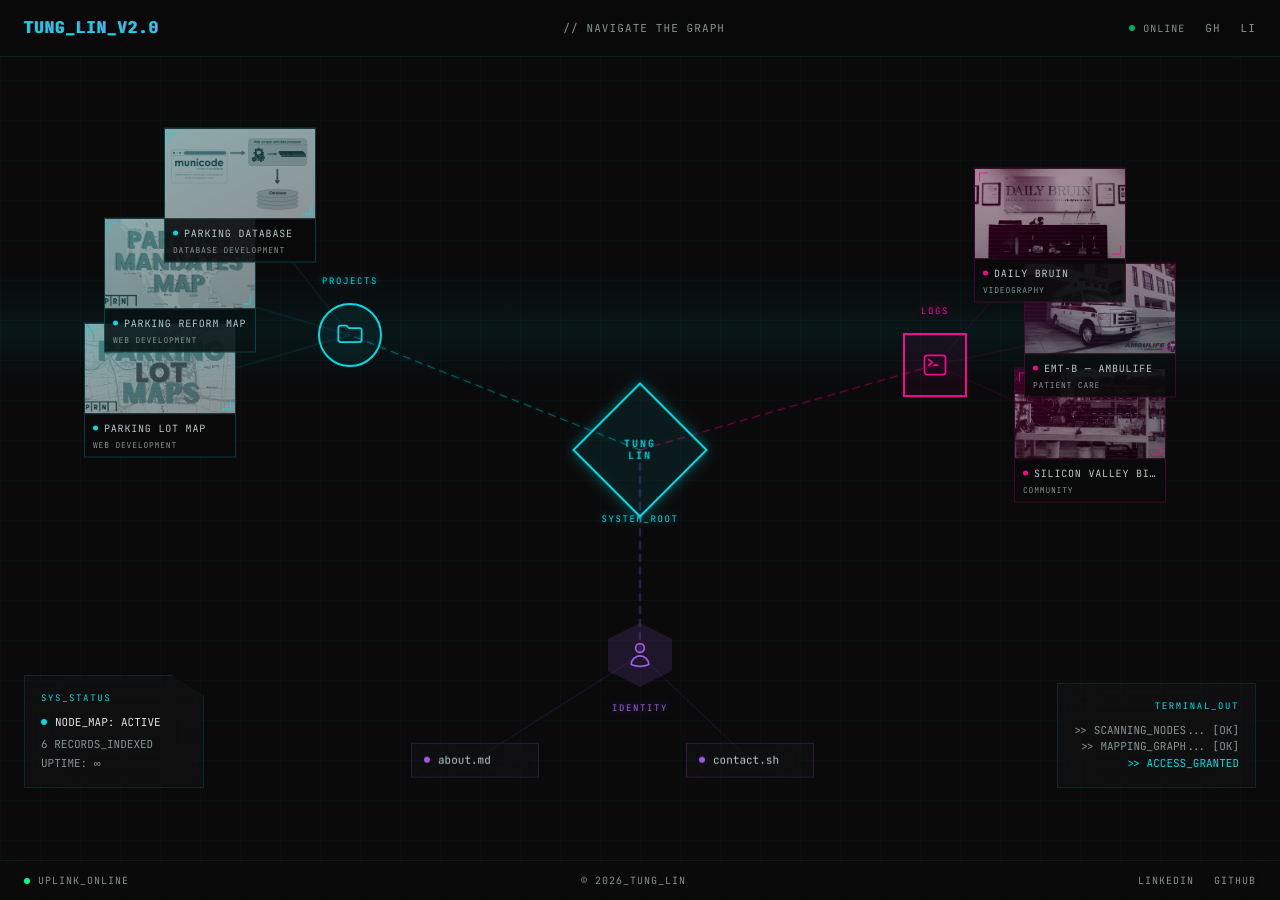
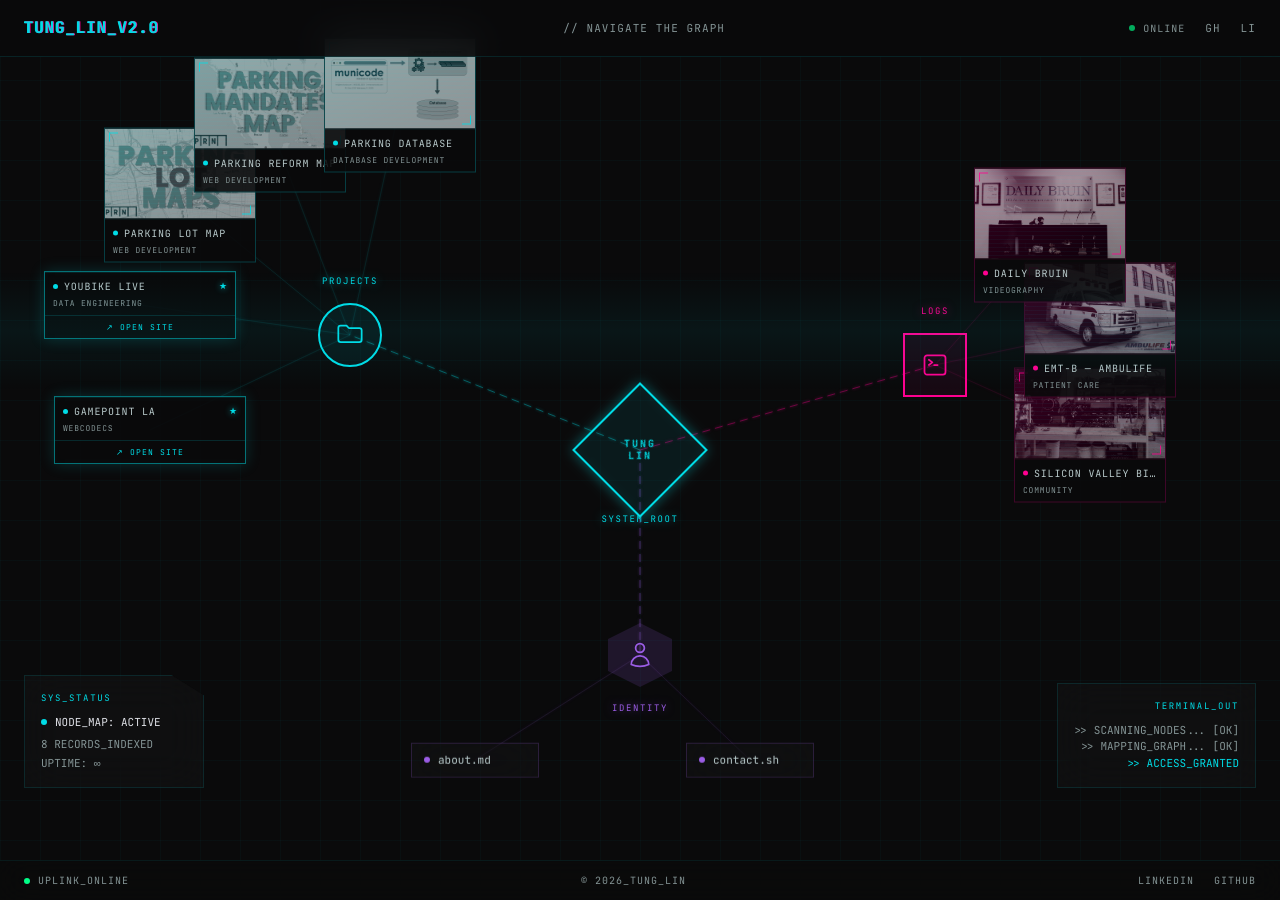
Before and after one commit to tunglinn/tunglinn.github.io, a Jekyll site: the page built from index.html, in a window 1280 px wide. Built offline with Jekyll 4.4.1, drawn with Linux system fonts in a browser that asks for light colours; nearby versions of some CDN libraries.

Commit message:
add projects

```diff
--- a/_config.yml
+++ b/_config.yml
@@ -82,4 +82,4 @@ defaults:
       type: "posts"
     values:
       layout: "post"
-      permalink: "/:title/"
+      permalink: "/post/:title/"
--- a/_layouts/default.html
+++ b/_layouts/default.html
@@ -123,15 +123,18 @@
 
       <!-- PROJECTS leaf nodes -->
       {% assign main_posts = site.posts | where: "type", "main" | sort: "date" | reverse %}
-      {% for post in main_posts limit: 4 %}
+      {% for post in main_posts limit: 6 %}
         {% assign i = forloop.index0 %}
-        {% if i == 0 %}{% assign lx = "calc(-50% - 480px)" %}{% assign ly = "calc(-50% - 60px)" %}{% endif %}
-        {% if i == 1 %}{% assign lx = "calc(-50% - 460px)" %}{% assign ly = "calc(-50% - 165px)" %}{% endif %}
-        {% if i == 2 %}{% assign lx = "calc(-50% - 400px)" %}{% assign ly = "calc(-50% - 255px)" %}{% endif %}
-        {% if i == 3 %}{% assign lx = "calc(-50% - 300px)" %}{% assign ly = "calc(-50% - 300px)" %}{% endif %}
+        {% if i == 0 %}{% assign lx = "calc(-50% - 490px)" %}{% assign ly = "calc(-50% - 20px)" %}{% endif %}
+        {% if i == 1 %}{% assign lx = "calc(-50% - 500px)" %}{% assign ly = "calc(-50% - 145px)" %}{% endif %}
+        {% if i == 2 %}{% assign lx = "calc(-50% - 460px)" %}{% assign ly = "calc(-50% - 255px)" %}{% endif %}
+        {% if i == 3 %}{% assign lx = "calc(-50% - 370px)" %}{% assign ly = "calc(-50% - 325px)" %}{% endif %}
+        {% if i == 4 %}{% assign lx = "calc(-50% - 240px)" %}{% assign ly = "calc(-50% - 345px)" %}{% endif %}
+        {% if i == 5 %}{% assign lx = "calc(-50% - 105px)" %}{% assign ly = "calc(-50% - 320px)" %}{% endif %}
         <div class="graph-node z-20 leaf-node" data-parent="projects"
              style="transform: translate({{ lx }}, {{ ly }});">
-          <a href="{{ post.url }}" class="holo-leaf">
+          <div class="holo-leaf{% if post.featured %} holo-leaf--featured{% endif %}">
+            <a href="{{ post.url }}" class="holo-leaf-link">
               {% if post.img %}
               <div class="holo-img-wrap">
                 <img src="{{ '/img/portfolio/' | append: post.img | relative_url }}"
@@ -143,11 +146,16 @@
               <div class="holo-label">
                 <span class="holo-dot"></span>
                 <span class="holo-title">{{ post.title | default: post.slug | truncate: 20, "" }}</span>
+                {% if post.featured %}<span class="holo-featured-star">★</span>{% endif %}
               </div>
               {% if post.category %}
               <div class="holo-meta">{{ post.category | split: ", " | first }}</div>
               {% endif %}
             </a>
+            {% if post.project_url %}
+            <a href="{{ post.project_url }}" target="_blank" rel="noopener" class="holo-live-btn">↗ open site</a>
+            {% endif %}
+          </div>
         </div>
       {% endfor %}
 
@@ -328,7 +336,8 @@
       </div>
       <div class="panel-body">
         {% for post in main_posts %}
-        <a href="{{ post.url }}" class="panel-row">
+        <div class="panel-row">
+          <a href="{{ post.url }}" class="panel-row-link">
             {% if post.img %}
             <div class="panel-row-thumb">
               <img src="{{ '/img/portfolio/' | append: post.img | relative_url }}"
@@ -345,6 +354,10 @@
             </div>
             <span class="panel-row-arrow">→</span>
           </a>
+          {% if post.project_url %}
+          <a href="{{ post.project_url }}" target="_blank" rel="noopener" class="panel-row-live" title="Open live site">↗</a>
+          {% endif %}
+        </div>
         {% unless forloop.last %}<div class="panel-divider"></div>{% endunless %}
         {% endfor %}
       </div>
@@ -360,7 +373,8 @@
       </div>
       <div class="panel-body">
         {% for post in misc_posts %}
-        <a href="{{ post.url }}" class="panel-row">
+        <div class="panel-row">
+          <a href="{{ post.url }}" class="panel-row-link">
             {% if post.img %}
             <div class="panel-row-thumb">
               <img src="{{ '/img/portfolio/' | append: post.img | relative_url }}"
@@ -377,6 +391,10 @@
             </div>
             <span class="panel-row-arrow">→</span>
           </a>
+          {% if post.project_url %}
+          <a href="{{ post.project_url }}" target="_blank" rel="noopener" class="panel-row-live" title="Open live site">↗</a>
+          {% endif %}
+        </div>
         {% unless forloop.last %}<div class="panel-divider"></div>{% endunless %}
         {% endfor %}
       </div>
```
Also changed, not shown: _includes/css/main.css (+74 -8 lines), _layouts/post.html (+10 -1 lines), _posts/2025-01-01-youbike-data.markdown (added, +26 -0 lines), _posts/2025-05-01-gamepoint-la.markdown (added, +24 -0 lines). Lines whose indentation alone changed are shown as unchanged.
